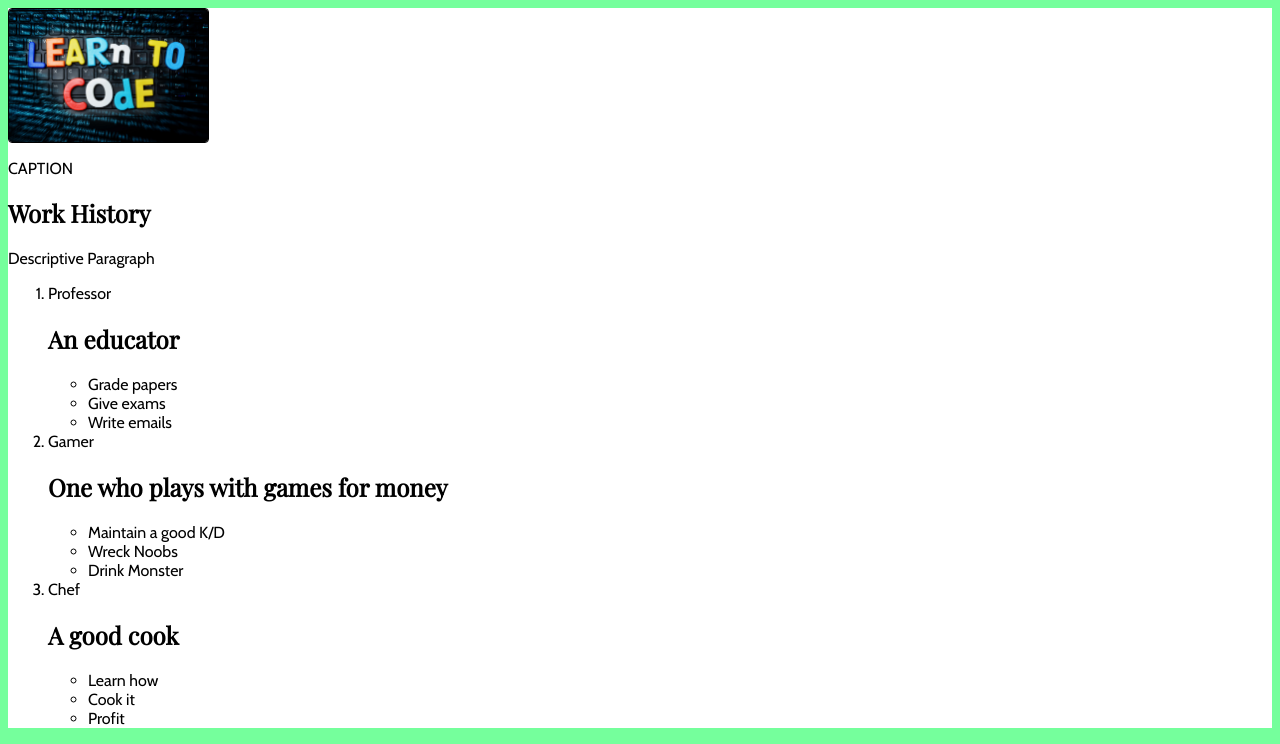
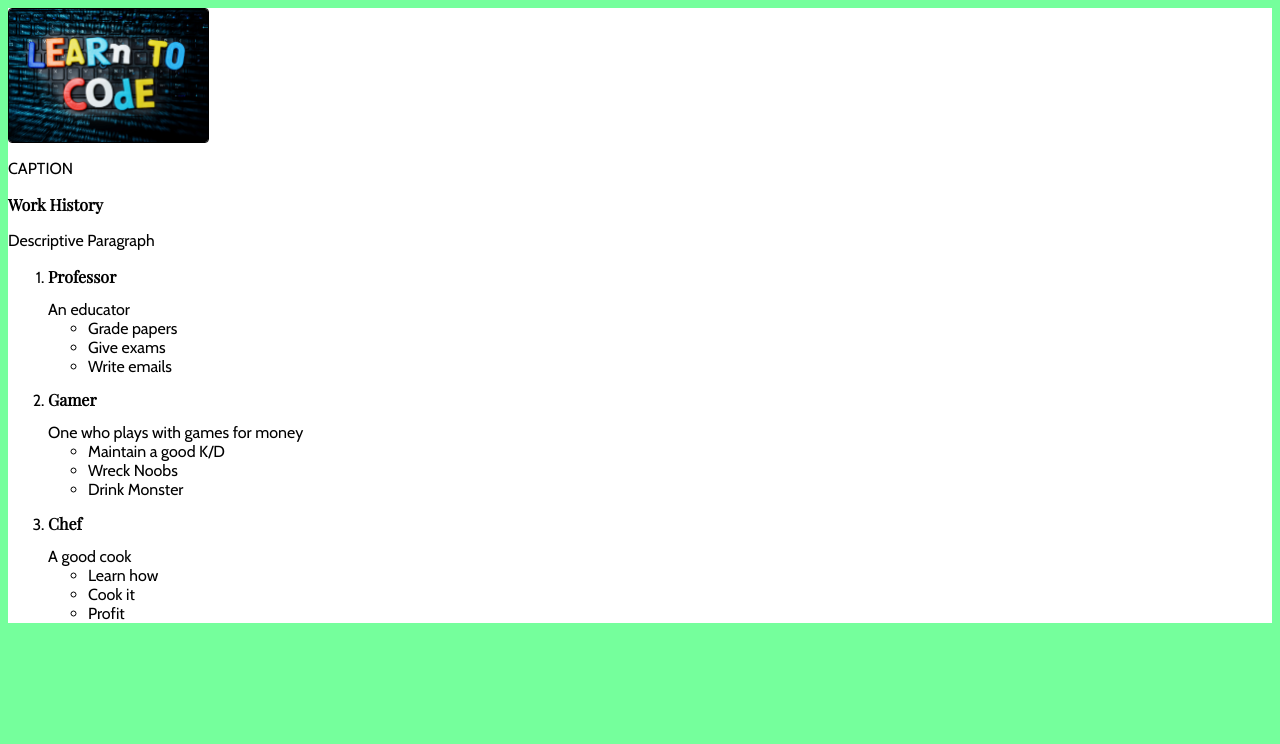
Before and after one commit to vidurgupta2/group17.github.io, a website: page public/asst-1/index.html in a window 1280 px wide. Shown: the part 305-1049 px from the top of the page. After the commit the page ends 944 px from the top, so only its background shows below. Drawn offline with nearby package versions, Linux system fonts and the light colour scheme.

Commit message:
Fixed headings
Corrected headings to the right text and changed h2 font size for better aesthetics.

```diff
--- a/public/asst-1/index.html
+++ b/public/asst-1/index.html
@@ -24,16 +24,16 @@
                 <h2>Work History</h2>
                 <p>Descriptive Paragraph</p>
                 <ol class="Work History">
-                    <li>Professor<br>
-                        <h2>An educator</h2>
+                    <li><h2>Professor</h2>
+                        An educator<br>
                         <ul>
                             <li>Grade papers</li>
                             <li>Give exams</li>
                             <li>Write emails</li>
                         </ul>
                     </li>
-                    <li>Gamer<br>
-                        <h2>One who plays with games for money</h2>
+                    <li><h2>Gamer</h2>
+                        One who plays with games for money<br>
                         <ul>
                             <li>Maintain a good K/D</li>
                             <li>Wreck Noobs</li>
@@ -41,8 +41,8 @@
                         </ul>
                     </li>
 
-                    <li>Chef<br>
-                        <h2>A good cook</h2>
+                    <li><h2>Chef</h2>
+                        A good cook<br>
                         <ul>
                             <li>Learn how</li>
                             <li>Cook it</li>
--- a/public/asst-1/styles.css
+++ b/public/asst-1/styles.css
@@ -37,6 +37,10 @@ h1, h2, h3 {
     font-family: 'Playfair Display', serif;
 }
 
+h2 {
+    font-size: 1rem;
+}
+
 p, input, li {
     font-family: 'Cabin', sans-serif;
 }
```
